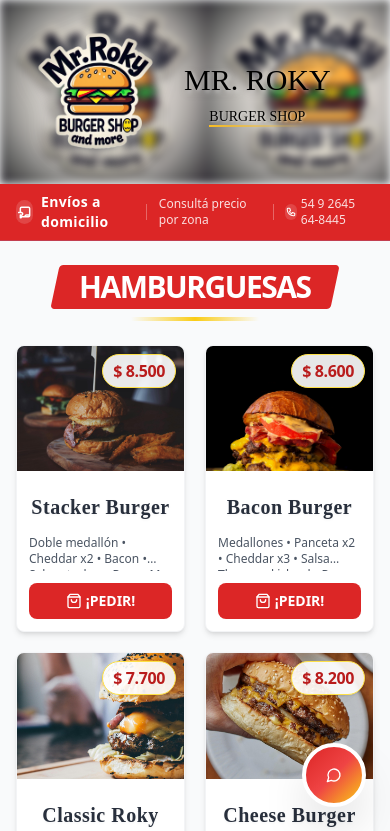
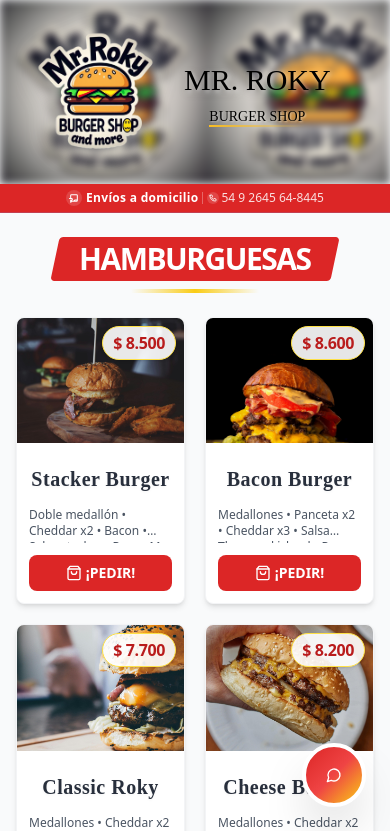
Before and after one commit to LeoGittt/menuHamurguesa, a Next.js app: page / in a window 390 px wide. Shown: the top 831 px of the page. Built offline with nearby package versions, Linux system fonts and the light colour scheme; a web font is replaced by a local one.

Commit message:
Update page.tsx

```diff
--- a/app/page.tsx
+++ b/app/page.tsx
@@ -636,15 +636,14 @@ export default function MobileFriendlyBurgerMenu() {
             </div>
           </div>
         </div>{" "}
-      </header>{" "}
-      {/* Banner de Envíos a Domicilio */}
+      </header>{" "}      {/* Banner de Envíos a Domicilio */}
       <div className="bg-red-600 backdrop-blur-sm border-b border-blue-400/20">
-        <div className="container mx-auto px-4 py-2">
-          <div className="flex items-center justify-center gap-3">
-            <div className="flex items-center gap-2">
-              <div className="w-6 h-6 bg-white/15 rounded-full flex items-center justify-center backdrop-blur-sm">
+        <div className="container mx-auto px-2 md:px-4 py-1.5 md:py-2">
+          <div className="flex items-center justify-center gap-1 md:gap-3">
+            <div className="flex items-center gap-1 md:gap-2">
+              <div className="w-4 h-4 md:w-6 md:h-6 bg-white/15 rounded-full flex items-center justify-center backdrop-blur-sm">
                 <svg
-                  className="w-3.5 h-3.5 text-white"
+                  className="w-2.5 h-2.5 md:w-3.5 md:h-3.5 text-white"
                   fill="none"
                   stroke="currentColor"
                   viewBox="0 0 24 24"
@@ -657,19 +656,19 @@ export default function MobileFriendlyBurgerMenu() {
                   />
                 </svg>
               </div>
-              <span className="text-white font-semibold text-sm tracking-wide">
+              <span className="text-white font-semibold text-xs md:text-sm tracking-wide">
                 Envíos a domicilio
               </span>
             </div>{" "}
-            <div className="w-px h-4 bg-white/30"></div>
-            <span className="text-white/85 text-xs font-medium">
+            <div className="w-px h-3 md:h-4 bg-white/30"></div>
+            <span className="text-white/85 text-xs font-medium hidden sm:inline">
               Consultá precio por zona
             </span>
-            <div className="w-px h-4 bg-white/30"></div>
-            <div className="flex items-center gap-1">
-              <div className="w-4 h-4 bg-white/15 rounded-full flex items-center justify-center backdrop-blur-sm">
+            <div className="w-px h-3 md:h-4 bg-white/30 hidden sm:block"></div>
+            <div className="flex items-center gap-0.5 md:gap-1">
+              <div className="w-3 h-3 md:w-4 md:h-4 bg-white/15 rounded-full flex items-center justify-center backdrop-blur-sm">
                 <svg
-                  className="w-2.5 h-2.5 text-white"
+                  className="w-2 h-2 md:w-2.5 md:h-2.5 text-white"
                   fill="none"
                   stroke="currentColor"
                   viewBox="0 0 24 24"
```
